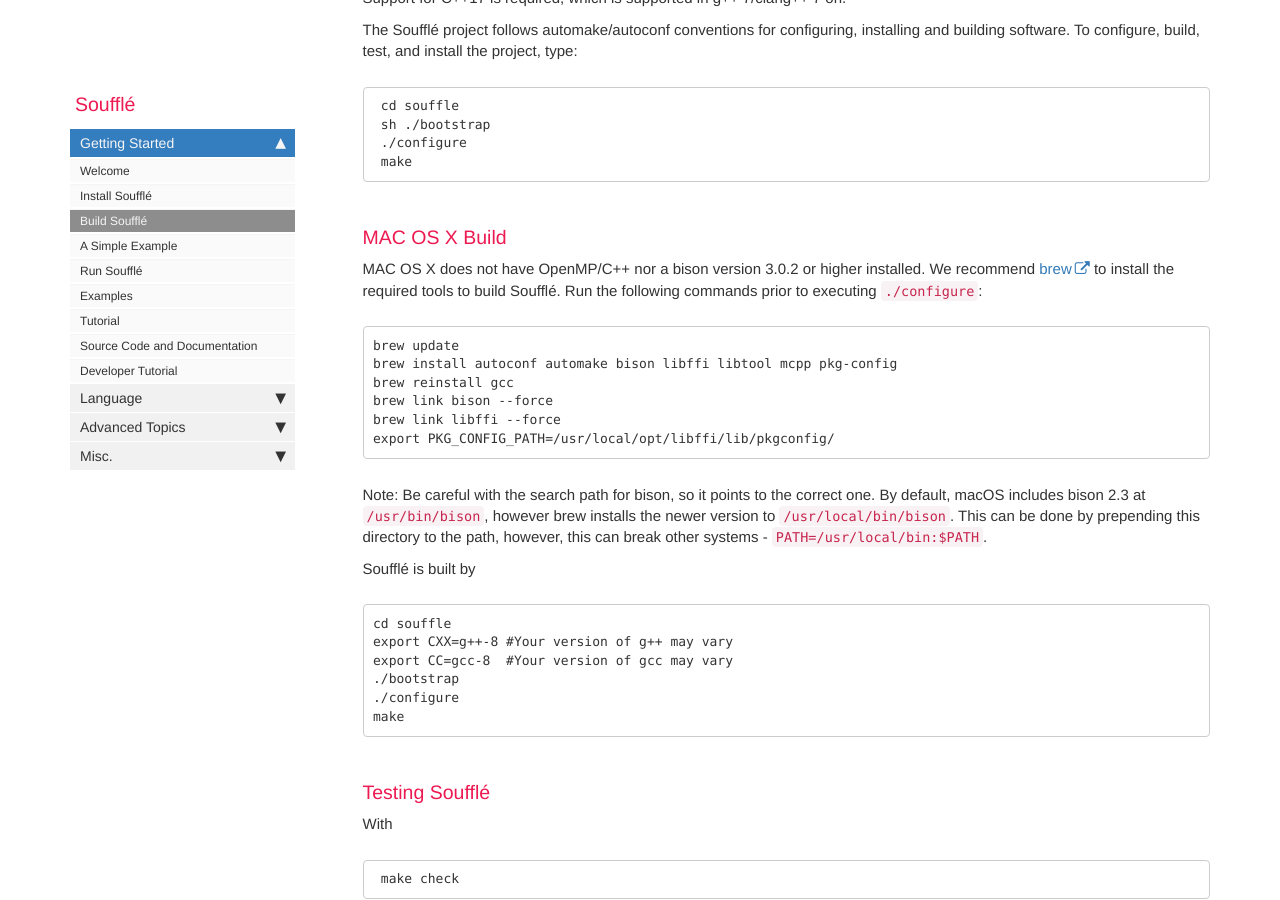
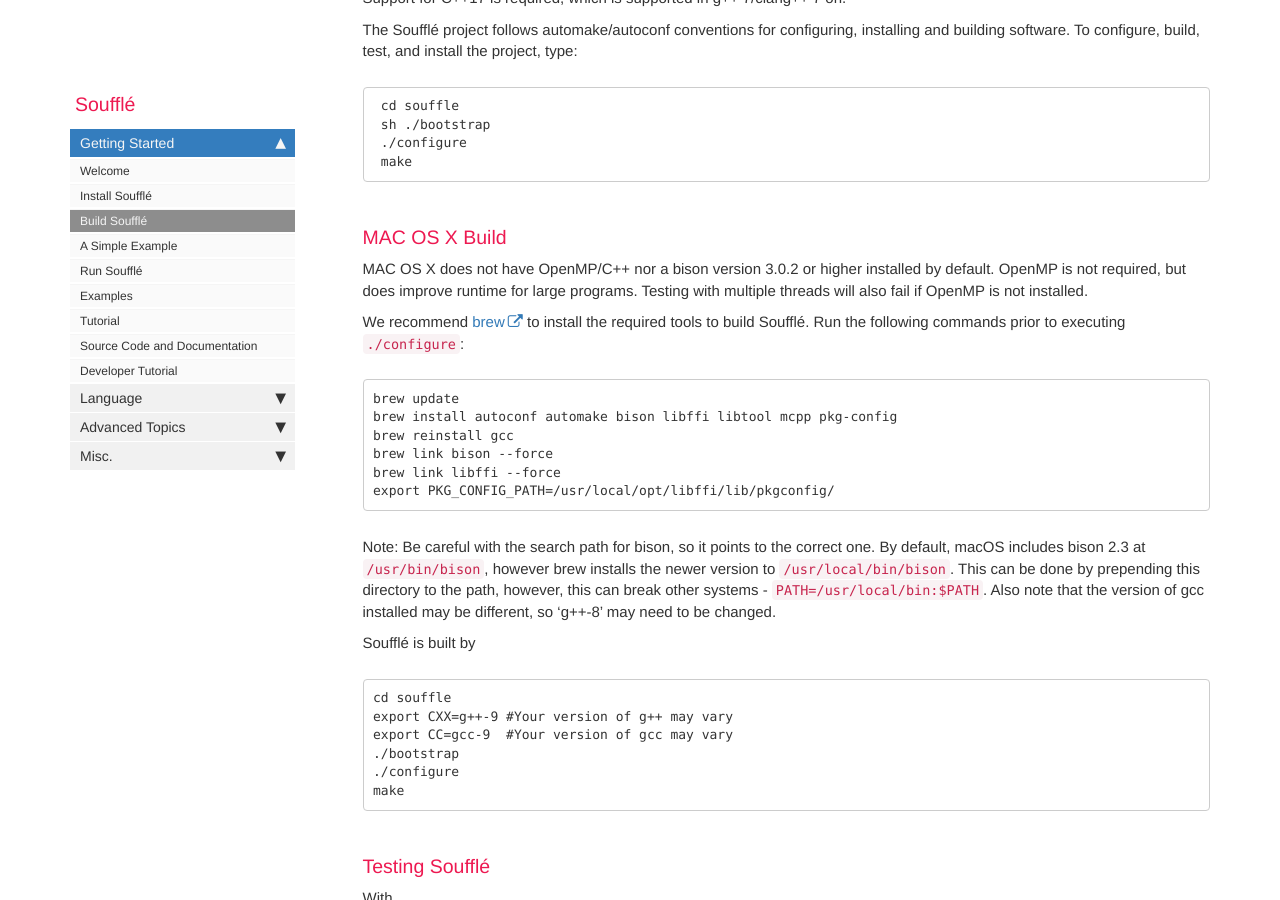
Before and after one commit to souffle-lang/souffle-lang.github.io, a Jekyll site: the page built from pages/docs/build.md, in a window 1280 px wide and 900 px high, scrolled down 729 px. Built offline with Jekyll 4.4.1, drawn with Linux system fonts in a browser that asks for light colours; comment, search, counter and statistics services are not loaded.

Commit message:
Clarify OSX build instructions

````diff
--- a/pages/docs/build.md
+++ b/pages/docs/build.md
@@ -34,7 +34,9 @@ The Soufflé project follows automake/autoconf conventions for configuring, inst
 
 ### MAC OS X Build
 
-MAC OS X does not have OpenMP/C++ nor a bison version 3.0.2 or higher installed. We recommend [brew](http://brew.sh) to install the required tools to build Soufflé. Run the following commands prior to executing `./configure`:
+MAC OS X does not have OpenMP/C++ nor a bison version 3.0.2 or higher installed by default. OpenMP is not required, but does improve runtime for large programs. Testing with multiple threads will also fail if OpenMP is not installed.
+
+We recommend [brew](http://brew.sh) to install the required tools to build Soufflé. Run the following commands prior to executing `./configure`:
 ```
 brew update
 brew install autoconf automake bison libffi libtool mcpp pkg-config
@@ -44,14 +46,14 @@ brew link libffi --force
 export PKG_CONFIG_PATH=/usr/local/opt/libffi/lib/pkgconfig/
 ```
 
-Note: Be careful with the search path for bison, so it points to the correct one. By default, macOS includes bison 2.3 at `/usr/bin/bison`, however brew installs the newer version to `/usr/local/bin/bison`. This can be done by prepending this directory to the path, however, this can break other systems - `PATH=/usr/local/bin:$PATH`.
+Note: Be careful with the search path for bison, so it points to the correct one. By default, macOS includes bison 2.3 at `/usr/bin/bison`, however brew installs the newer version to `/usr/local/bin/bison`. This can be done by prepending this directory to the path, however, this can break other systems - `PATH=/usr/local/bin:$PATH`. Also note that the version of gcc installed may be different, so 'g++-8' may need to be changed.
 
 Soufflé is built by
 
 ```
 cd souffle
-export CXX=g++-8 #Your version of g++ may vary
-export CC=gcc-8  #Your version of gcc may vary
+export CXX=g++-9 #Your version of g++ may vary
+export CC=gcc-9  #Your version of gcc may vary
 ./bootstrap
 ./configure
 make
````
